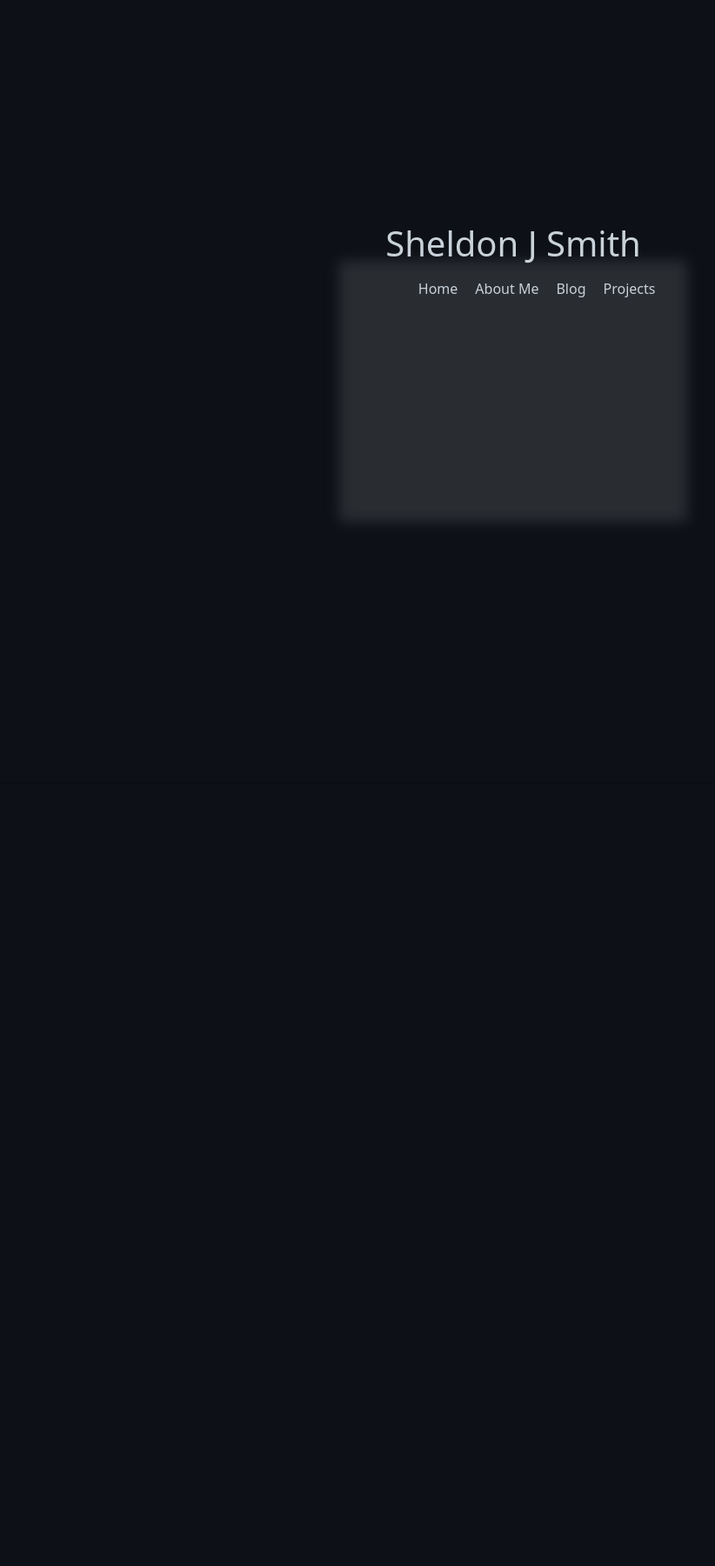
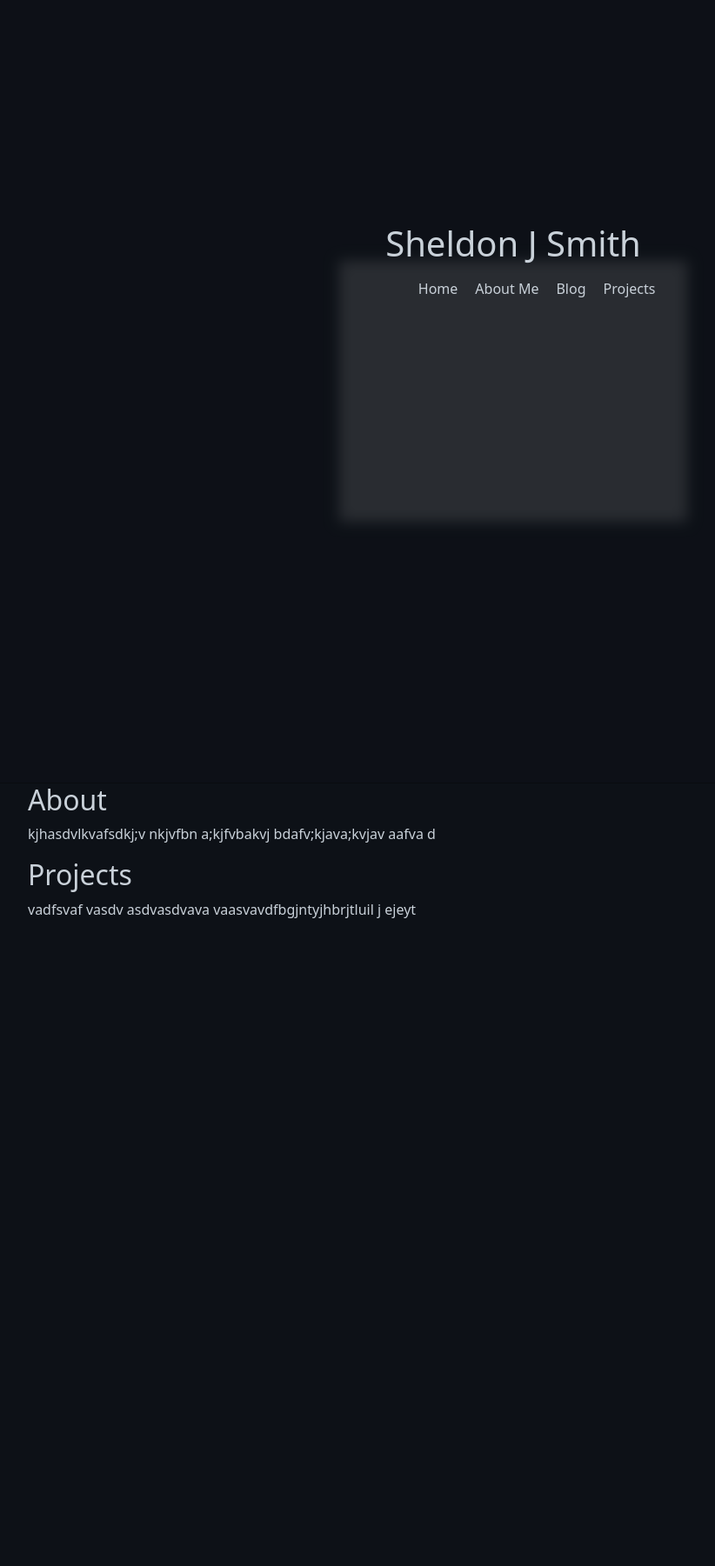
Before and after one commit to Screemm/screemm.github.io, a Jekyll site: the page built from index.md, in a window 1280 px wide. Shown: the whole page at 87% size, without its empty margins (50-872 px from the left). Built offline with Jekyll 4.4.1, drawn with Linux system fonts in a browser that asks for light colours; nearby versions of some CDN libraries.

Commit message:
Update index.md

```diff
--- a/index.md
+++ b/index.md
@@ -3,18 +3,10 @@ title: Home
 layout: index
 filename: /
 ---
-{% capture about %}
-
 ## About
 
 kjhasdvlkvafsdkj;v nkjvfbn a;kjfvbakvj bdafv;kjava;kvjav aafva d
 
-{% endcapture %}
-
-{% capture projects %}
-
 ## Projects
 
 vadfsvaf vasdv asdvasdvava vaasvavdfbgjntyjhbrjtluil j ejeyt
-
-{% endcapture %}
```
